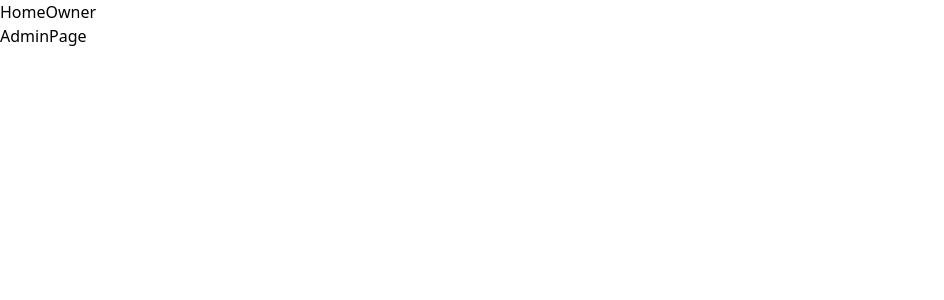
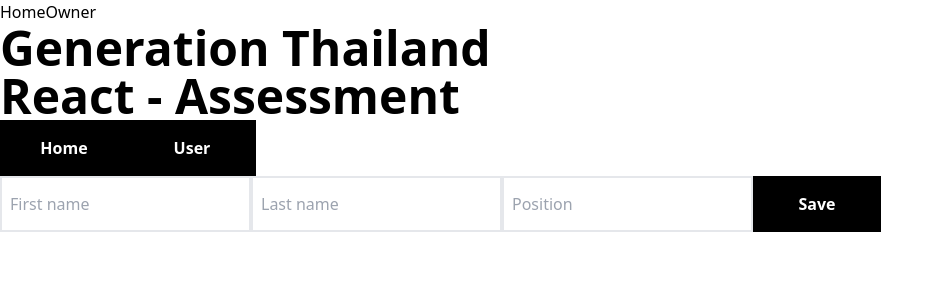
Before and after one commit to zombox0633/08-chayathorn-react, a React (Vite) app: page /admin in a window 1280 px wide. Shown: the top 300 px of the page, without its empty margins (0-944 px from the left). Built offline with nearby package versions, Linux system fonts and the light colour scheme.

Commit message:
edit css design

```diff
--- /dev/null
+++ b/src/components/ButtonNavigate.tsx
@@ -0,0 +1,18 @@
+import { useNavigate } from "react-router-dom";
+
+type ButtonNavigatePropsType = {
+  name: string;
+  path: string;
+};
+
+function ButtonNavigate({ name, path }: ButtonNavigatePropsType) {
+  const navigate = useNavigate();
+
+  return (
+    <button type="button" onClick={() => navigate(`${path}`)}>
+      {name}
+    </button>
+  );
+}
+
+export default ButtonNavigate;
--- /dev/null
+++ b/src/components/HeaderSection.tsx
@@ -0,0 +1,11 @@
+
+function HeaderSection() {
+  return (
+    <div className=" flex flex-col items-center gap-y-6">
+      <h1>Generation Thailand</h1>
+      <h1>React - Assessment</h1>
+    </div>
+  );
+}
+
+export default HeaderSection;
--- a/src/index.css
+++ b/src/index.css
@@ -15,8 +15,12 @@
     @apply text-5xl font-bold
   }
 
+  input{
+    @apply h-14 p-2 border-2
+  }
+
   button{
-    @apply  bg-black text-white  text-base py-4 px-6 font-bold transition-all
+    @apply  bg-black text-white w-32  text-base py-4 px-6 font-bold transition-all
     hover:cursor-pointer hover:-translate-y-0.5 hover:shadow-xl active:translate-y-0
   }
 }
--- a/src/pages/AdminPage.tsx
+++ b/src/pages/AdminPage.tsx
@@ -1,8 +1,24 @@
+import ButtonNavigate from "../components/ButtonNavigate";
+import HeaderSection from "../components/HeaderSection";
 
 function AdminPage() {
   return (
-    <div>AdminPage</div>
-  )
+    <main className=" flex flex-col items-center justify-evenly w-full min-h-screen py-16 px-8">
+      <HeaderSection />
+      <div className=" w-full flex justify-center gap-x-32">
+        <ButtonNavigate name={"Home"} path={"/"} />
+        <ButtonNavigate name={"User"} path={"/user"} />
+      </div>
+      <form className=" flex justify-center">
+        <div className=" flex gap-x-2 p-4 border-2">
+          <input id="first-name" type="text" placeholder="First name" />
+          <input id="last-name" type="text" placeholder="Last name" />
+          <input id="position" type="text" placeholder="Position" />
+          <button>Save</button>
+        </div>
+      </form>
+    </main>
+  );
 }
 
-export default AdminPage
+export default AdminPage;
--- a/src/pages/HomePage.tsx
+++ b/src/pages/HomePage.tsx
@@ -1,19 +1,16 @@
-import { useNavigate } from "react-router-dom";
+import ButtonNavigate from "../components/ButtonNavigate";
+import HeaderSection from "../components/HeaderSection";
 
 function HomePage() {
-  const navigate = useNavigate();
 
   return (
-    <div className=" flex flex-col items-center justify-evenly w-full min-h-screen py-16 px-8">
-      <div className=" flex flex-col items-center gap-y-6">
-        <h1>Generation Thailand</h1>
-        <h1>React - Assessment</h1>
+    <main className=" flex flex-col items-center justify-evenly w-full min-h-screen py-16 px-8">
+      <HeaderSection/>
+      <div className=" w-full flex justify-center gap-x-32">
+        <ButtonNavigate name={"User"} path={"/user"}/>
+        <ButtonNavigate name={"Admin"} path={"/admin"}/>
       </div>
-      <div className=" w-full flex justify-center gap-x-32">
-        <button onClick={() => navigate("/user")}>User Home Sector</button>
-        <button onClick={() => navigate("/admin")}>Admin Home Sector</button>
-      </div>
-    </div>
+    </main>
   );
 }
 
--- a/src/pages/OwnerPage.tsx
+++ b/src/pages/OwnerPage.tsx
@@ -1,7 +1,7 @@
 
 function OwnerPage() {
   return (
-    <div>OwnerPage</div>
+    <main>OwnerPage</main>
   )
 }
 
--- a/src/pages/UserPage.tsx
+++ b/src/pages/UserPage.tsx
@@ -1,8 +1,16 @@
+import ButtonNavigate from "../components/ButtonNavigate";
+import HeaderSection from "../components/HeaderSection";
 
 function UserPage() {
   return (
-    <div>UserPage</div>
-  )
+    <main className=" flex flex-col items-center justify-evenly w-full min-h-screen py-16 px-8">
+      <HeaderSection/>
+      <div className=" w-full flex justify-center gap-x-32">
+        <ButtonNavigate name={"Home"} path={"/"} />
+        <ButtonNavigate name={"Admin"} path={"/admin"} />
+      </div>
+    </main>
+  );
 }
 
-export default UserPage
+export default UserPage;
```
